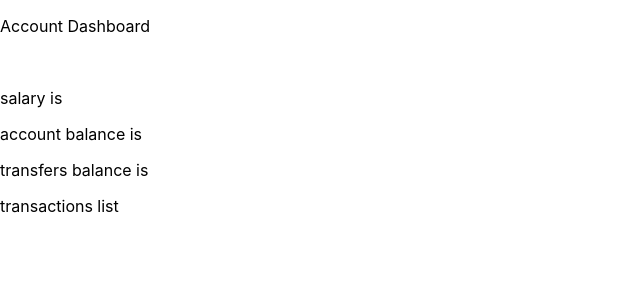
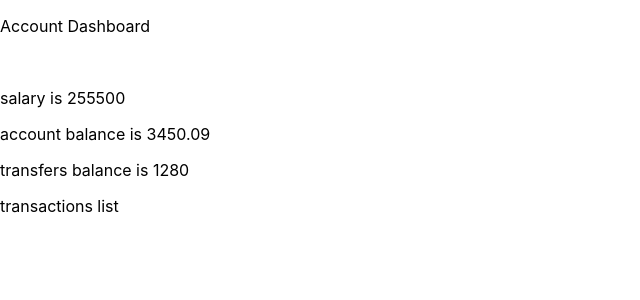
Before and after one commit to minademian/banking-fullstack-app, a React (Create React App) app in the folder frontend/: page / in a window 1280 px wide. Shown: the top 300 px of the page, without its empty margins (0-640 px from the left). Built offline with nearby package versions, Linux system fonts and the light colour scheme.

Commit message:
refactor: prop slide

```diff
--- a/frontend/src/components/balance-dashboard.tsx
+++ b/frontend/src/components/balance-dashboard.tsx
@@ -1,5 +1,8 @@
-import React from "react";
-import { IAccountInfoDetail, IData, IUserDetail } from "../lib/interfaces";
+import {
+  IAccountInfoDetail,
+  IUserDetail,
+  TTransactionsList,
+} from "../lib/interfaces";
 import { AccountBalance } from "./account-balance";
 import { SalaryWidget } from "./salary-widget";
 import { TransfersBalance } from "./transfers-balance";
@@ -7,17 +10,22 @@ import { TransfersBalance } from "./transfers-balance";
 export function BalanceDashboard(props: {
   userInfo: IUserDetail;
   accountInfo: IAccountInfoDetail;
+  transactions: TTransactionsList;
 }) {
   return (
     <section>
       <section>
-        <SalaryWidget />
+        <SalaryWidget salary={props.accountInfo.salary} />
       </section>
       <section>
-        <AccountBalance />
+        <AccountBalance balance={props.accountInfo.balance} />
       </section>
       <section>
-        <TransfersBalance />
+        <TransfersBalance
+          balance={props.transactions
+            .map((transaction) => transaction.amount)
+            .reduce((previous, current) => previous + current, 0)}
+        />
       </section>
     </section>
   );
```
